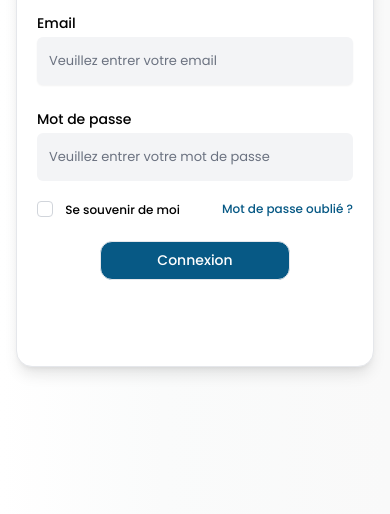
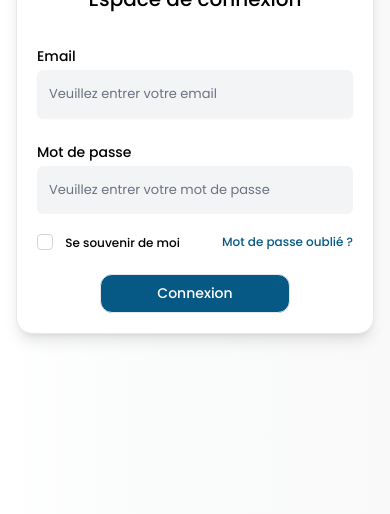
Before and after one commit to kimoueric/asmab, a plain HTML site: page index.html in a window 390 px wide. Shown: the part 330-844 px from the top of the page. Drawn offline with nearby package versions, Linux system fonts and the light colour scheme.

Commit message:
correction responsive

```diff
--- a/index.html
+++ b/index.html
@@ -8,8 +8,8 @@
     <script src="https://cdn.tailwindcss.com"></script>
     <script src="https://cdn.tailwindcss.com?plugins=forms,typography,aspect-ratio,line-clamp,container-queries"></script>
   </head>
-  <body class="flex justify-center items-center">
-    <main class="h-[550px] w-full m-4 md:w-[500px] sm:w-[400px]">
+  <body class="flex justify-center items-center overflow-hidden">
+    <main class="h:full md:h-[550px] w-full m-4 md:w-[500px] sm:w-[400px]">
       <form action="" class="p-5 border h-full rounded-2xl bg-white shadow-lg">
         <div class="flex justify-center items-center">
           <img
```
